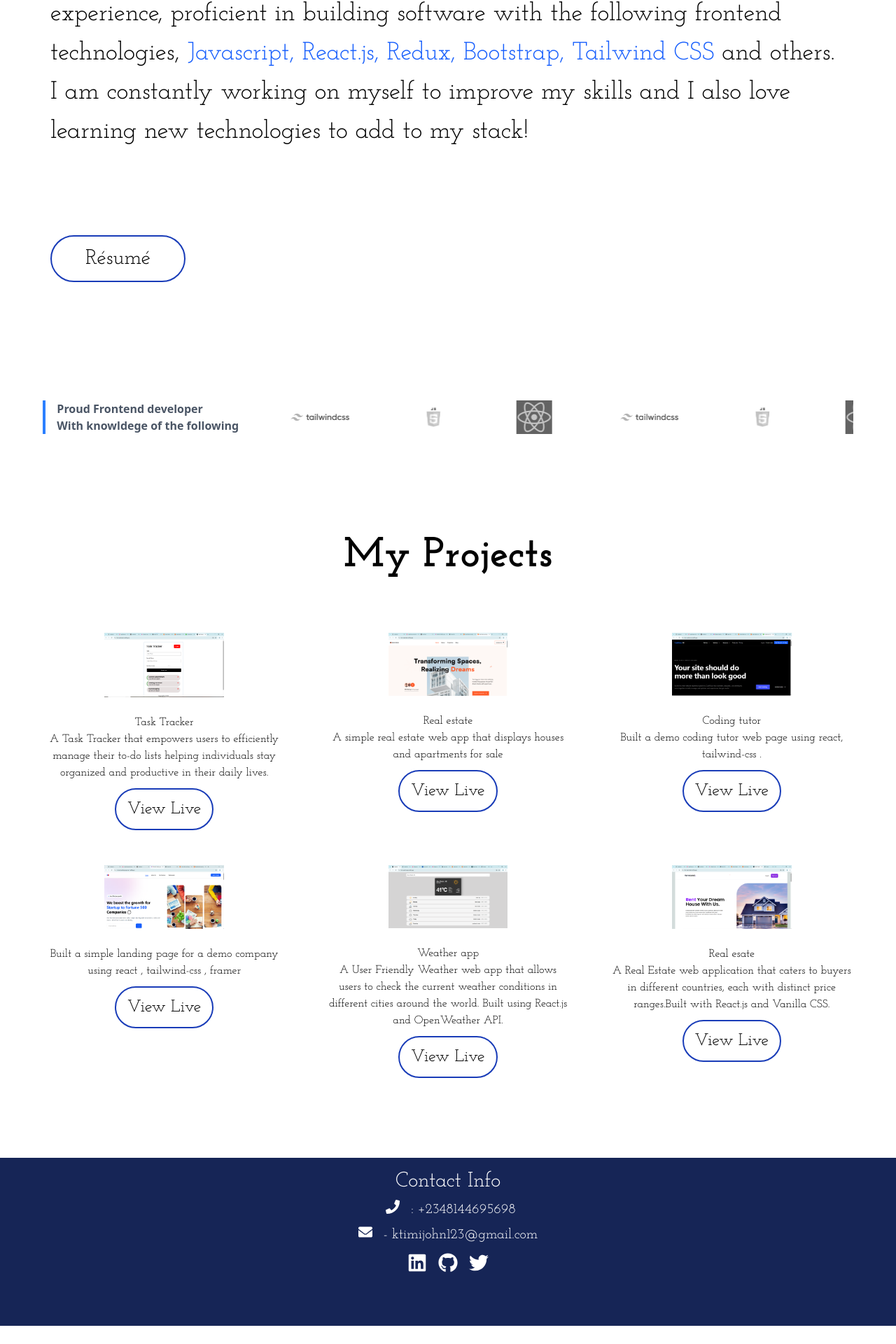
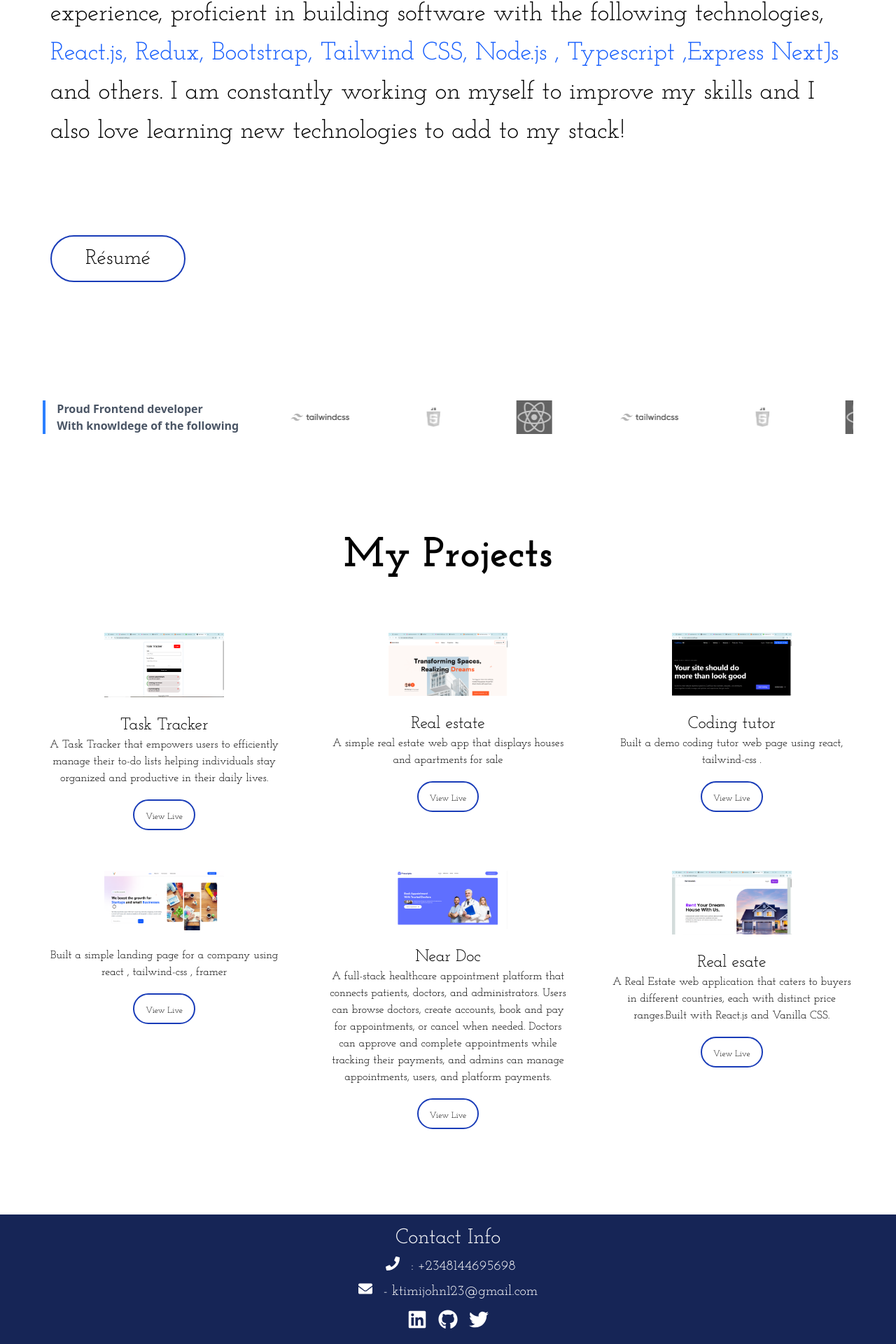
Before and after one commit to Timicreates/Timileyin-portfolio, a React (Vite) app: page / in a window 1280 px wide. Shown: the part 336-2256 px from the top of the page at 70% size. Before the commit the page ends 2230 px from the top, so only its background shows below. Built offline with nearby package versions, Linux system fonts and the light colour scheme.

Commit message:
updated projects

```diff
--- a/src/Components/Footer.jsx
+++ b/src/Components/Footer.jsx
@@ -1,27 +1,62 @@
-import React from 'react'
-import { FaEnvelope, FaGithub, FaLinkedin, FaPhone, FaTwitter } from 'react-icons/fa'
-import { FaLetterboxd, FaX } from 'react-icons/fa6'
-import {motion} from "framer-motion"
-import {fadeIn} from "../utils/motion"
+import React from "react";
+import {
+  FaEnvelope,
+  FaGithub,
+  FaLinkedin,
+  FaPhone,
+  FaTwitter,
+} from "react-icons/fa";
+import { FaLetterboxd, FaX } from "react-icons/fa6";
+import { motion } from "framer-motion";
+import { fadeIn } from "../utils/motion";
 
 const Footer = () => {
   return (
     <motion.footer
-   variants={fadeIn('up',0.7)}
+      variants={fadeIn("up", 0.7)}
       initial="hidden"
       whileInView="show"
-   viewport={{once:true}} id='contact' className='md:h-60 h-43 flex flex-col items-center text-white text-center bg-blue-950 '>
-    <h1 className='font-display md:text-3xl text-2xl  pt-4 ' >Contact Info</h1>
+      viewport={{ once: true }}
+      id="contact"
+      className="md:h-60 h-43 flex flex-col items-center text-white text-center bg-blue-950 "
+    >
+      <h1 className="font-display md:text-3xl text-2xl  pt-4 ">Contact Info</h1>
       <div className="md:flex  space-y-2 mt-2 font-display items-center flex-col">
-<a href="tel:+" className='hover:underline hover:text-red-300'>        <p className='flex gap-4 md:ml-2 ml-6' >< FaPhone className='md:size-5 size-4'/><span className='md:text-xl'>: +2348144695698</span></p></a>
-       <a href="mailto:ktmijohn123@gmail.com" className='hover:underline hover:text-red-400' > <p className=' flex gap-4'> <FaEnvelope className='md:size-5'/> <span className='md:text-xl'>- ktimijohn123@gmail.com</span></p></a>
+        <a href="tel:+" className="hover:underline hover:text-red-300">
+          {" "}
+          <p className="flex gap-4 md:ml-2 ml-6">
+            <FaPhone className="md:size-5 size-4" />
+            <span className="md:text-xl">: +2348144695698</span>
+          </p>
+        </a>
+        <a
+          href="mailto:ktmijohn123@gmail.com"
+          className="hover:underline hover:text-red-400"
+        >
+          {" "}
+          <p className=" flex gap-4">
+            {" "}
+            <FaEnvelope className="md:size-5" />{" "}
+            <span className="md:text-xl">- ktimijohn123@gmail.com</span>
+          </p>
+        </a>
       </div>
-    <div className='flex items-center  mt-3 gap-4  justify-around'>
-       <a href="https://www.linkedin.com/in/timileyin-kehindetimicreates/"> <FaLinkedin className='size-5  hover:animate-bounce md:size-7'/></a>  <a href="https://github.com/Timicreates"> <FaGithub className='hover:animate-bounce size-5 md:size-7'/></a><a href="https://x.com/forlife_timi"> <FaTwitter className='hover:animate-bounce size-5 md:size-7'/></a>
+      <div className="flex items-center  mt-3 gap-4  justify-around">
+        <a href="https://linkedin.com/in/timileyin-kehinde-240796367">
+          {" "}
+          <FaLinkedin className="size-5  hover:scale-105 transition-all md:size-7" />
+        </a>{" "}
+        <a href="https://github.com/Timicreates">
+          {" "}
+          <FaGithub className="hover:scale-105 transition-all size-5 md:size-7" />
+        </a>
+        <a href="https://x.com/forlife_timi">
+          {" "}
+          <FaTwitter className="hover:scale-105 transition-all size-5 md:size-7" />
+        </a>
       </div>
+    </motion.footer>
+  );
+};
 
-   </motion.footer>
-  )
-}
-
-export default Footer
+export default Footer;
--- a/src/Components/Hero.jsx
+++ b/src/Components/Hero.jsx
@@ -1,34 +1,57 @@
-import React from 'react'
-import {motion} from "framer-motion"
-import {fadeIn,textVariant} from "../utils/motion"
+import React from "react";
+import { motion } from "framer-motion";
+import { fadeIn, textVariant } from "../utils/motion";
 
 const Hero = () => {
-  return (<>
-    <div id='home' className='md:py-12 md:px-18 px-4 py-8 w-full   mx-auto mt-24'>
+  return (
+    <>
+      <div
+        id="home"
+        className="md:py-12 md:px-18 px-4 py-8 w-full   mx-auto mt-24"
+      >
         <motion.h1
           variants={textVariant(0.3)}
           initial="hidden"
-        whileInView="show" className='font-display text-7xl md:text-9xl'>Hello...</motion.h1>
+          whileInView="show"
+          className="font-display text-7xl md:text-9xl"
+        >
+          Hello...
+        </motion.h1>
         <motion.p
-         variants={fadeIn('up',0.4)}
+          variants={fadeIn("up", 0.4)}
           initial="hidden"
-         whileInView="show" className="font-display text-2xl md:text-4xl md:leading-14">I am <span className='text-blue-600'>Kehinde Timileyin</span> , a <span className='text-blue-700'>Frontend developer</span> with over 2 years of experience,
-            proficient in building software with the following frontend technologies, <span className="text-blue-600">Javascript, React.js, Redux, Bootstrap,
-            Tailwind CSS </span>and others.
-             I am constantly working on myself to improve my skills and
-             I also love learning new technologies to add to my stack!</motion.p>
+          whileInView="show"
+          className="font-display text-2xl md:text-4xl md:leading-14"
+        >
+          I am <span className="text-blue-600">Kehinde Timileyin</span> , a{" "}
+          <span className="text-blue-700">Frontend developer</span> with over 2
+          years of experience, proficient in building software with the
+          following technologies,{" "}
+          <span className="text-blue-600">
+            React.js, Redux, Bootstrap, Tailwind CSS, Node.js , Typescript
+            ,Express NextJs{" "}
+          </span>
+          and others. I am constantly working on myself to improve my skills and
+          I also love learning new technologies to add to my stack!
+        </motion.p>
       </div>
       <motion.div
-     variants={fadeIn('right',0.5)}
+        variants={fadeIn("right", 0.5)}
         initial="hidden"
         whileInView="show"
-      className='md:py-22 md:px-18 px-4 py-8    mx-auto'>
-        <buttton className=" border-2 border-blue-800 md:text-3xl text-2xl py-2 px-6  mt-0 md:py-4 md:px-12
-         hover:text-white hover:bg-blue-800 transition-all font-display rounded-full"><a href="https://drive.google.com/file/d/16QD16_9mERQonkYUC9Fq59BckLfgzelN/view?usp=sharing">
-            Résumé</a></buttton>
+        className="md:py-22 md:px-18 px-4 py-8    mx-auto"
+      >
+        <buttton
+          className=" border-2 border-blue-800 md:text-3xl text-2xl py-2 px-6  mt-0 md:py-4 md:px-12
+         hover:text-white hover:bg-blue-800 transition-all font-display rounded-full"
+        >
+          <a href="https://drive.google.com/file/d/1cfBGFjTUz8fEpSbdS_qdGuvkyzP0nkfT/view?usp=sharing">
+            Résumé
+          </a>
+        </buttton>
       </motion.div>
     </>
-  )
-}
+  );
+};
 
-export default Hero
+export default Hero;
--- a/src/Components/Projects.jsx
+++ b/src/Components/Projects.jsx
@@ -1,105 +1,105 @@
-import React from 'react'
+import React from "react";
 import codetutor from "../assets/codetutor.png";
 import estate from "../assets/estate.png";
-import landing from"../assets/landing.png";
-import realestate from  "../assets/realestate.png";
+import landing from "../assets/landing.png";
+import realestate from "../assets/realestate.png";
 import tasktracker from "../assets/tasktracker.png";
 import weather from "../assets/weather.png";
-import {motion} from "framer-motion";
-import {fadeIn} from "../utils/motion";
+import { motion } from "framer-motion";
+import { fadeIn } from "../utils/motion";
+import versal from "../assets/versal.png";
+import neardoc from "../assets/neardoc.png";
 
-const projectsData=[
-
+const projectsData = [
   {
-        Id:1,
-        Title:"Task Tracker",
-        text:"A Task Tracker that empowers users to efficiently manage their to-do lists helping individuals stay organized and productive in their daily lives.",
-        link:"https://timi-task-tracker.netlify.app/",
-        image:tasktracker,
-
-
+    Id: 1,
+    Title: "Task Tracker",
+    text: "A Task Tracker that empowers users to efficiently manage their to-do lists helping individuals stay organized and productive in their daily lives.",
+    link: "https://timi-task-tracker.netlify.app/",
+    image: tasktracker,
   },
   {
-        Id:2,
-        Title:"Real estate ",
-        text:"A simple real estate web app that displays houses and apartments for sale",
-        link:"https://timi-real-estate.netlify.app/",
-        image:estate,
-
-
+    Id: 2,
+    Title: "Real estate ",
+    text: "A simple real estate web app that displays houses and apartments for sale",
+    link: "https://timi-real-estate.netlify.app/",
+    image: estate,
   },
   {
-        Id:3,
-        Title:"Coding tutor",
-        text:"Built a demo coding tutor web page using react, tailwind-css .",
-        link:"https://timi-code-tutor.netlify.app/",
-        image:codetutor,
-
-
+    Id: 3,
+    Title: "Coding tutor",
+    text: "Built a demo coding tutor web page using react, tailwind-css .",
+    link: "https://timi-code-tutor.netlify.app/",
+    image: codetutor,
   },
   {
-        Id:4,
-        Title:"",
-        text:"Built a simple landing page for a demo company using react , tailwind-css , framer",
-        link:"https://companylandingpagereact.netlify.app/",
-        image:landing,
-
-
+    Id: 4,
+    Title: "",
+    text: "Built a simple landing page for a  company using react , tailwind-css , framer",
+    link: "https://versaldigitalsolutions.com/",
+    image: versal,
   },
   {
-        Id:5,
-        Title:"Weather app",
-        text:"A User Friendly Weather web app that allows users to check the current weather conditions in different cities around the world. Built using React.js and OpenWeather API.",
-        link:"https://timi-weather-app.netlify.app/",
-        image:weather,
-
-
+    Id: 5,
+    Title: "Near Doc",
+    text: "A full-stack healthcare appointment platform that connects patients, doctors, and administrators. Users can browse doctors, create accounts, book and pay for appointments, or cancel when needed. Doctors can approve and complete appointments while tracking their payments, and admins can manage appointments, users, and platform payments.",
+    link: "https://docapp-frontend-a39c.onrender.com/",
+    image: neardoc,
   },
   {
-        Id:6,
-        Title:"Real esate ",
-        text:"A Real Estate web application that caters to buyers in different countries, each with distinct price ranges.Built with React.js and Vanilla CSS.",
-        link:"https://timi-real-estate-demo.netlify.app/",
-        image:realestate,
-
-
+    Id: 6,
+    Title: "Real esate ",
+    text: "A Real Estate web application that caters to buyers in different countries, each with distinct price ranges.Built with React.js and Vanilla CSS.",
+    link: "https://timi-real-estate-demo.netlify.app/",
+    image: realestate,
   },
-
 ];
 
 const Projects = () => {
-
-
   return (
-    <section id='projects'  className='my-16 space-y-4'>
+    <section id="projects" className="my-16 space-y-4">
       {/* header section */}
       <div className="max-w-lg mx-auto space-y-2">
-<h1 className='font-display md:text-6xl font-bold text-4xl pt-12 text-center'>My Projects</h1>
+        <h1 className="font-display md:text-6xl font-bold text-4xl pt-12 text-center">
+          My Projects
+        </h1>
       </div>
       {/* cards */}
       <motion.div
-     variants={fadeIn('left',0.6)}
+        variants={fadeIn("left", 0.6)}
         initial="hidden"
         whileInView="show"
-      className='grid grid-cols-1 sm:grid-cols-2 md:grid-cols-3 gap-8 px-12 py-4 md:py-12 mx-auto '>
-{
-    projectsData.map((project)=>(
-         <div key={project.Id} className='text-center  hover:shadow-2xl p-4 space-y-6' >
-            <img src={project.image} className='w-1/2 flex items-center justify-center  mx-auto' alt="" />
+        className="grid grid-cols-1 sm:grid-cols-2 md:grid-cols-3 gap-8 px-12 py-4 md:py-12 mx-auto "
+      >
+        {projectsData.map((project) => (
+          <div
+            key={project.Id}
+            className="text-center  hover:shadow-2xl p-4 space-y-6"
+          >
+            <img
+              src={project.image}
+              className="w-1/2 flex items-center justify-center  mx-auto"
+              alt=""
+            />
             <div>
-            <h2 className='font-display'>{project.Title}</h2>
+              <h2 className="font-display text-2xl text-black">
+                {project.Title}
+              </h2>
               <p className="font-display">{project.text}</p>
-
             </div>
-        <buttton className=" border-2 border-blue-800 md:text-2xl text-2xl py-2 px-4  mt-2 md:py-4 md:px-4
-         hover:text-white hover:bg-blue-800 transition-all font-display rounded-full"><a href={project.link}>
-            View Live</a></buttton>
+            <buttton
+              className=" border-2 border-blue-800 md:text-2xl  py-3 px-4 mb-4  mt-2 md:py-2 md:p-4
+         hover:text-white hover:bg-blue-800 transition-all font-display rounded-full"
+            >
+              <a className="text-[12px]" href={project.link}>
+                View Live
+              </a>
+            </buttton>
           </div>
-    ))
-}
+        ))}
       </motion.div>
     </section>
-  )
-}
+  );
+};
 
-export default Projects
+export default Projects;
```
Also changed, not shown: src/assets/neardoc.png (added), src/assets/versal.png (added). Lines whose indentation alone changed are shown as unchanged.
